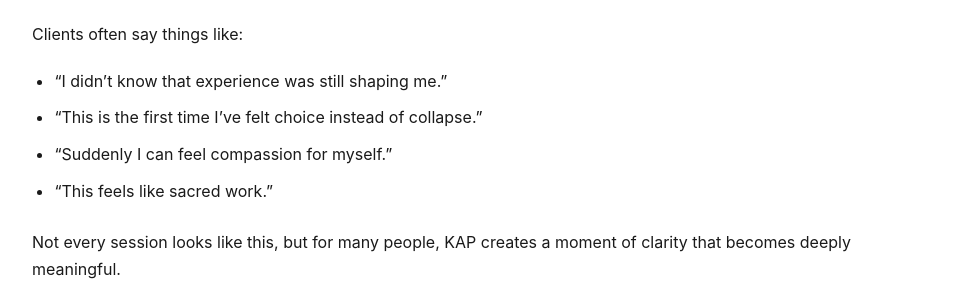
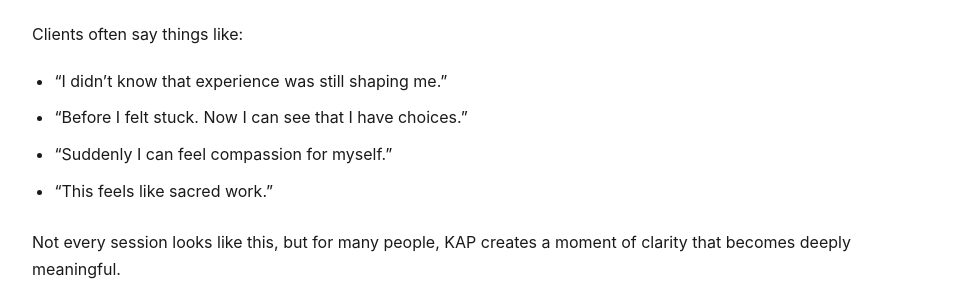
Before and after one commit to SaraRands/sararands-site, a Jekyll site: the page built from kap.md, in a window 1280 px wide and 900 px high, scrolled down 972 px. Shown: the part 153-453 px from the top of the window, without its empty margins (158-1121 px from the left). Built offline with Jekyll 4.4.1, drawn with Linux system fonts in a browser that asks for light colours.

Commit message:
small edit

```diff
--- a/kap.md
+++ b/kap.md
@@ -40,7 +40,7 @@ For many deep thinkers, this matters: insight is not the issue. Feeling the insi
 Clients often say things like:
 
 - “I didn’t know that experience was still shaping me.”
-- “This is the first time I’ve felt choice instead of collapse.”
+- “Before I felt stuck. Now I can see that I have choices.”
 - “Suddenly I can feel compassion for myself.”
 - “This feels like sacred work.”
 
```
